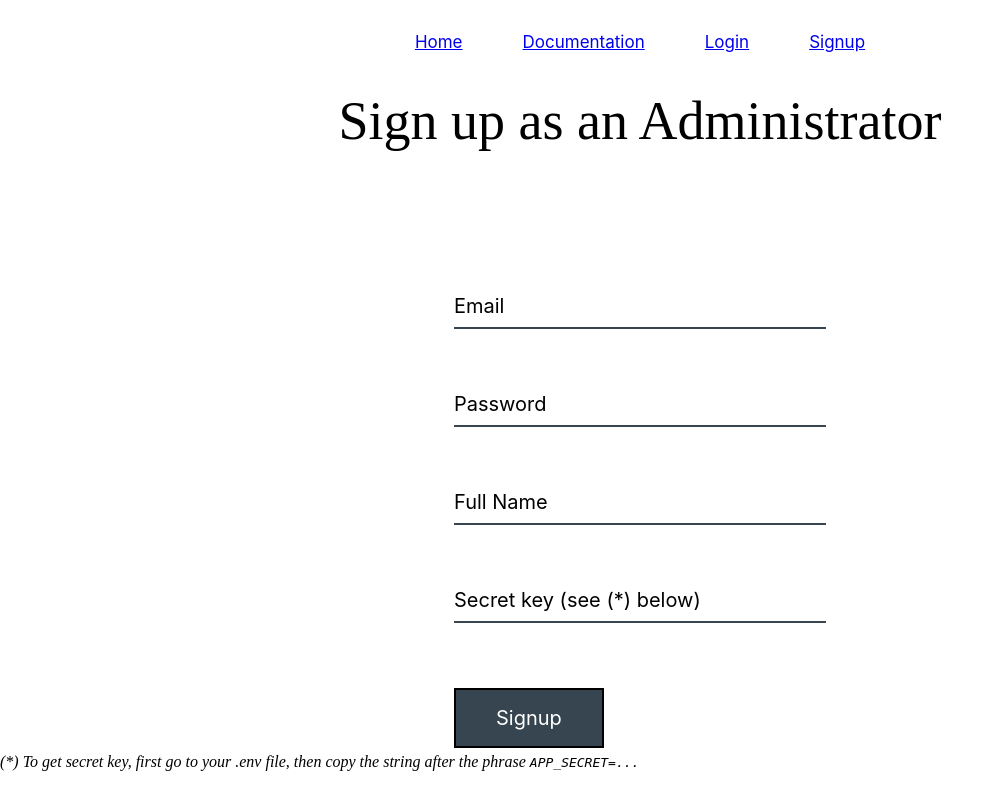
After one commit to rhyme-music-app/rhyme-backend, a Symfony app: template templates/signup.html.twig in a window 1280 px wide. The commit adds this page. Shown: the whole page, without its empty margins (0-1004 px from the left). Run offline with Twig, Linux system fonts and the light colour scheme; the template is opened without the code that fills it, so the values that code supplies are empty; some libraries are stand-ins or nearby versions.

Commit message:
feat!: move database reset to admin dashboard ; complete admin login/signup

```diff
--- /dev/null
+++ b/templates/signup.html.twig
@@ -0,0 +1,102 @@
+<!DOCTYPE html>
+<html lang="en">
+<head>
+    <meta charset="UTF-8">
+    <meta name="viewport" content="width=device-width, initial-scale=1.0">
+    <title>Administrator Sign Up</title>
+    <link rel="stylesheet" type="text/css" href="css/global.css">
+    <style>
+        .signup-button-bar {
+            justify-content: center;
+        }
+
+        @media only screen and (min-width: 1024px) {
+            form {
+                max-width: 1000px;
+            }
+        }
+
+        .form-wrapper {
+            display: flex;
+            justify-content: center;
+            align-items: center;
+        }
+    </style>
+</head>
+<body>
+    {{ include("components/_header.html.twig") }}
+    <h1>Sign up as an Administrator</h1>
+    <div class="form-wrapper">
+        <form>
+            <div id="error-section-wrapper" style="color: red; display: none;">
+                <b>ERROR:</b> <span id="error-section"></span>
+            </div>
+            <div class="field-wrapper">
+                <input type="text" id="input-email" name="email" class="input" required />
+                <label for="input-email" class="label">Email</label>
+            </div>
+            <div class="field-wrapper">
+                <input type="password" id="input-password" name="password" class="input" required />
+                <label for="input-password" class="label">Password</label>
+            </div>
+            <div class="field-wrapper">
+                <input type="text" id="input-name" name="name" class="input" required />
+                <label for="input-name" class="label">Full Name</label>
+            </div>
+            <div class="field-wrapper">
+                <input type="text" id="input-secret" name="secret" class="input" required />
+                <label for="input-secret" class="label">Secret key (see (*) below)</label>
+            </div>
+            <div class="button-bar login-button-bar">
+                <button class="button button-primary" type="button" onclick="signup();">Signup</button>
+            </div>
+        </form>
+    </div>
+
+    <em>(*) To get secret key, first go to your .env file, then copy the string after the phrase <code>APP_SECRET=...</code></em>
+    <script>
+        function setError(message) {
+            document.getElementById('error-section').innerHTML = message;
+            document.getElementById('error-section-wrapper').style.display = 'block';
+        }
+
+        const emailInput = document.getElementById('input-email');
+        const passwordInput = document.getElementById('input-password');
+        const nameInput = document.getElementById('input-name');
+        const secretInput = document.getElementById('input-secret');
+
+        function signup() {
+            fetch('/api/auth/register-admin', {
+                method: 'POST',
+                body: JSON.stringify({
+                    'email': emailInput.value ?? '',
+                    'password': passwordInput.value ?? '',
+                    'name': nameInput.value ?? '',
+                    'secret': secretInput.value ?? '',
+                }),
+                headers: {
+                    'Accept': 'application/json',
+                    'Content-Type': 'application/json',
+                }
+            })
+            .then((response) => response.json())
+            .then((data) => {
+                if (!data.success) {
+                    setError(data?.message);
+                } else {
+                    window.location.replace('/login');
+                }
+            })
+            .catch((error) => {
+                alert('Network Error: ' + error);
+            })
+            .finally(() => {
+                passwordInput.value = "";
+                secretInput.value = "";
+                passwordInput.focus();
+            });
+        }
+    </script>
+    {{ include("components/_footer.html.twig") }}
+</body>
+</html>
```
Also changed, not shown: src/Controller/API/AuthController.php (+16 -3 lines), src/Controller/API/ResetController.php (deleted, +0 -30 lines), src/Controller/Web/HomeController.php (+19 -2 lines), templates/dashboard.html.twig (+28 -1 lines), templates/index.html.twig (+0 -51 lines).
